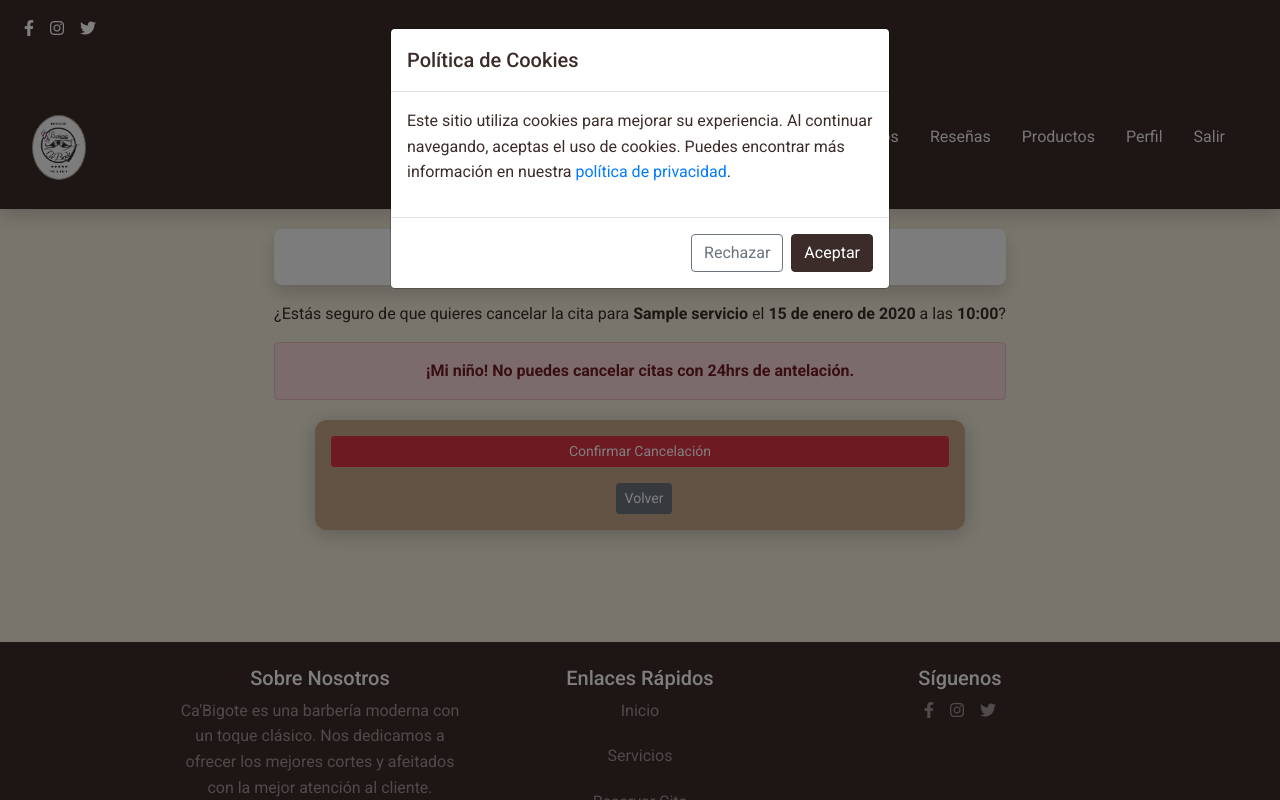
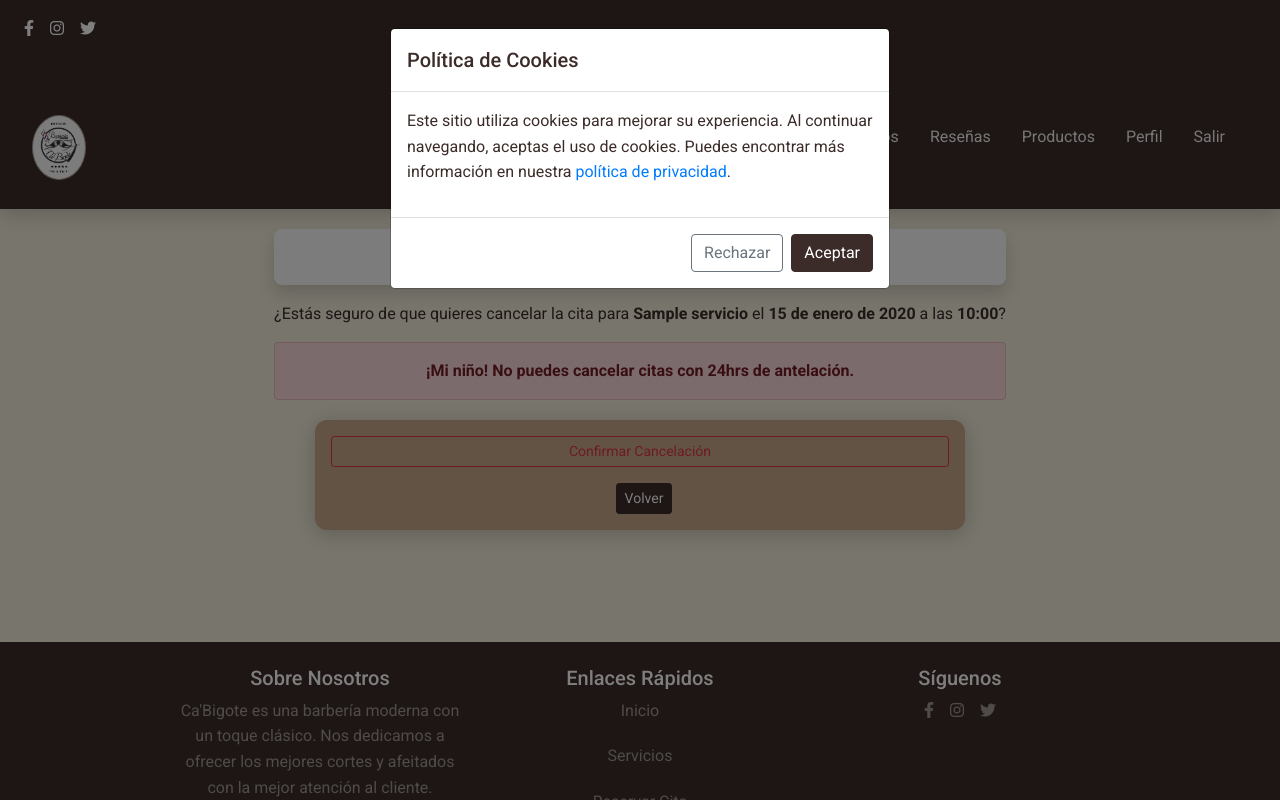
Before and after one commit to AmeriK88/Django-Barber-Webapp, a Django app: page /citas/eliminar/1/ in a window 1280 px wide. Run offline with Django 5.2, Linux system fonts and the light colour scheme; a user stored in the database is signed in; tables that the repository leaves empty hold one stand-in row (values such as "Sample post"); some libraries are stand-ins or nearby versions; some web fonts are replaced.

Commit message:
style: mejora interfaz UI & CSS implementación variables

```diff
--- a/templates/citas/eliminar_cita.html
+++ b/templates/citas/eliminar_cita.html
@@ -16,8 +16,8 @@
   <form method="post">
     {% csrf_token %}
     <div class="text-center">
-      <button type="submit" class="btn btn-danger btn-sm">Confirmar Cancelación</button>
-      <a href="{% url 'citas:ver_citas' %}" class="btn btn-secondary btn-sm ml-2 mt-3">Volver</a>
+      <button type="submit" class="btn btn-outline-danger btn-sm">Confirmar Cancelación</button>
+      <a href="{% url 'citas:ver_citas' %}" class="btn btn-primary btn-sm ml-2 mt-3">Volver</a>
     </div>
   </form>
 {% endblock %}
```
Also changed, not shown: citas/forms.py (+7 -0 lines).
